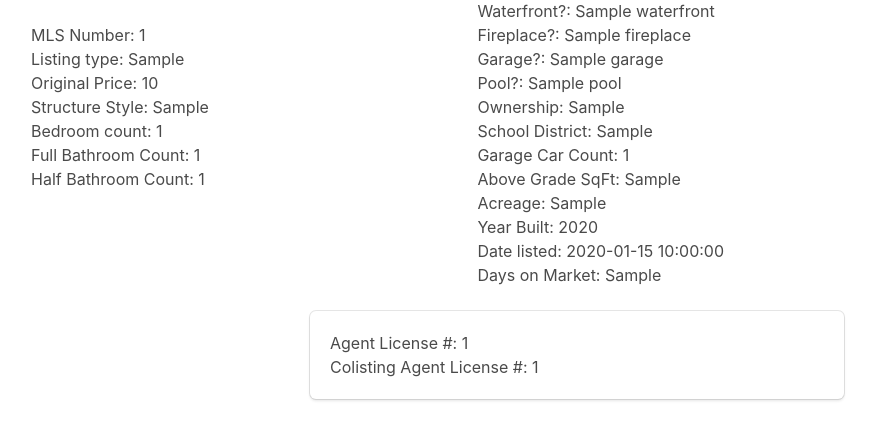
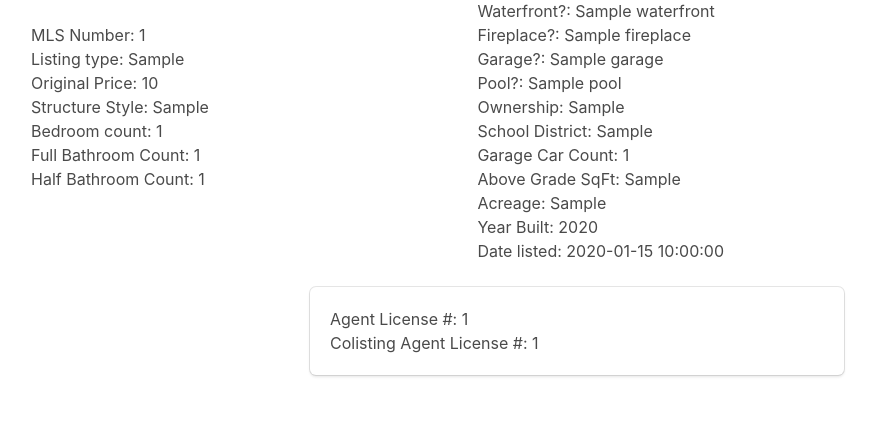
Before and after one commit to fretgfr/red, a Flask app: template templates/listing.html in a window 1280 px wide. Shown: the part 415-844 px from the top of the page, without its empty margins (63-939 px from the left). After the commit the page ends 792 px from the top, so only its background shows below. Run offline with Flask 2, Linux system fonts and the light colour scheme; the template is opened without the code that fills it: most values are stand-ins (such as "Sample title", 1, 10 or a date in 2020); grey boxes marked "Sample" are stand-in pictures; parts of the project's set-up code (start-up, migrations or seed data) failed here and were passed over.

Commit message:
Trying to implement days on market

```diff
--- a/templates/listing.html
+++ b/templates/listing.html
@@ -19,9 +19,6 @@
     padding: 5px;
   }
 </style>
-
-
-
 
 <div class="listingaroundpage">
   <div class="listing">
@@ -56,8 +53,6 @@
     </div>
   </div>
 
-
-
   <div class="listing">
 
     <body>
@@ -91,7 +86,7 @@
             <p> Acreage: {{ listing.listing_acreage }}</p>
             <p> Year Built: {{ listing.listing_year_built }}</p>
             <p> Date listed: {{ listing.listing_date }} </p>
-            <p> Days on Market: {{ listing.days_on_market }} </p>
+            <!-- <p> Days on Market: {{ listing.str_days_on_market }} </p> -->
           </div>
         </div>
       </div>
@@ -108,7 +103,4 @@
   </div>
 </div>
 
-
-
-
 {% endblock content %}
```
